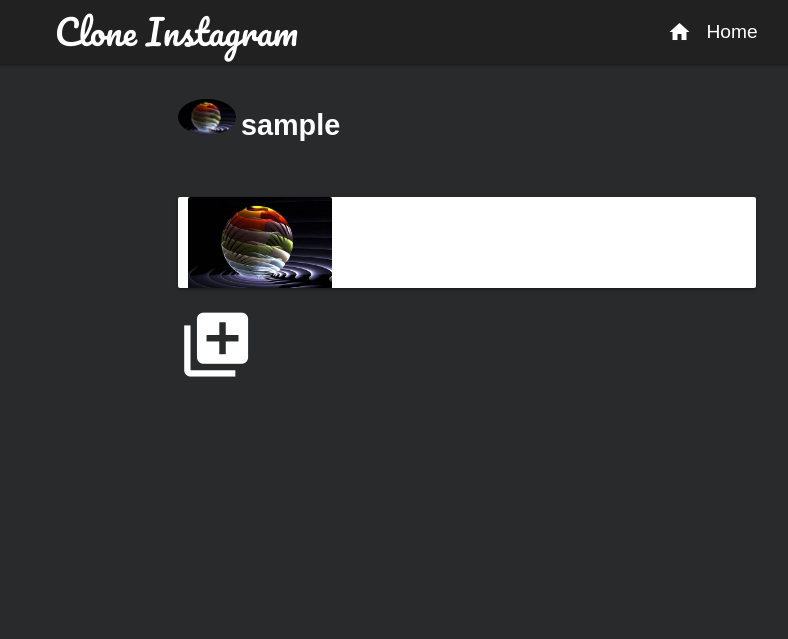
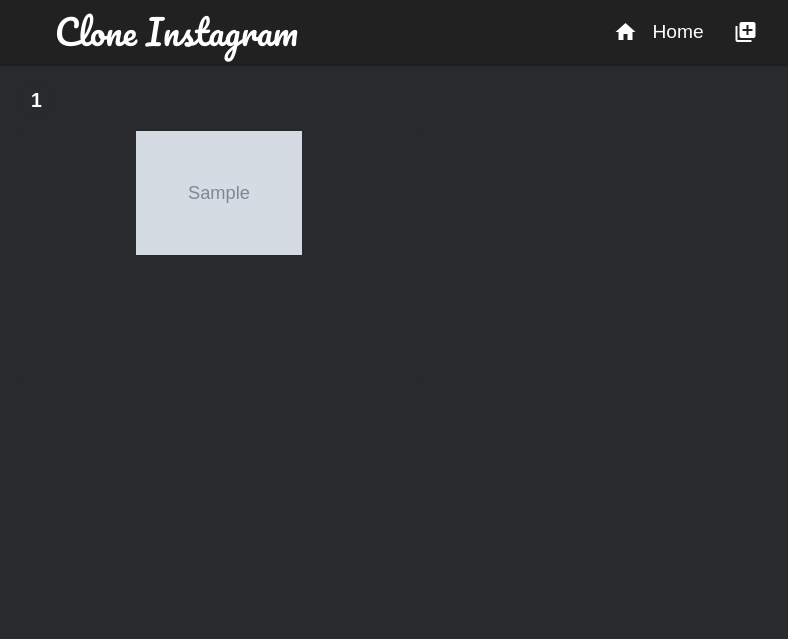
Before and after one commit to MatthiasPELLACOEUR/project-clone-instagram, a PHP site: page /profile/profile-user.php in a window 1280 px wide. Shown: the top 639 px of the page, without its empty margins (173-961 px from the left). Run offline with PHP 8.4, Linux system fonts and the light colour scheme; the visitor is signed in with stand-in values (Sample User, id 1); tables that the repository leaves empty or names only in its code hold one stand-in row (values such as "Sample post"); grey boxes marked "Sample" are stand-in pictures; data that the repository does not hold is empty.

Commit message:
modified css + finished add photos + in process profile-user

```diff
--- a/css/style.css
+++ b/css/style.css
@@ -137,17 +137,29 @@ section {
     width:10%;
     margin-top: 15px;
 }
-#imgregprofile{
-    max-width: 25%;
-    max-height: 25%;
-    margin-top: 50px;
-    margin-left: 10px;
-    margin-right: 10px;
-    margin-bottom: 10px;
+.line-photos {
+    display: flex;
+    flex-direction: row;
+}
+.chip-profile{
+    background-color: rgb(41, 42, 44);
+}
+.photos-profile {
+    margin-right: 25px;
+    background-color:rgb(41, 42, 44);
+    box-shadow:  0 0px 0px 0 rgba(0,0,0,0), 0 0px 0px 0px rgba(0,0,0,0), 0 0px 0px 0 rgba(0,0,0,0);
+    -webkit-box-shadow: 0 0px 0px 0 rgba(0,0,0,0), 0 0px 0px 0px rgba(0,0,0,0), 0 0px 0px 0 rgba(0,0,0,0);
+}
+.imgregprofile{
+    max-width: 60%;
+    margin-right: 0px!important;
 }
 #nicknameprofile{
     font-weight: bold;
-    text-align: center important!;
+    color: white;
     font-size: 1.5em;
-
 }
+.max-width{
+    max-width: 80%!important;
+    max-height: 50%!important;
+}
--- a/js/main.js
+++ b/js/main.js
@@ -2,7 +2,7 @@
     var instances = M.Dropdown.init(elems, options);
     var instance = M.Dropdown.getInstance(elem)
     elems.addEventListener('click', function(e){
-        console.log('mes couilles');
+        // console.log('mes couilles');
 
         // instance.open()
     })
--- a/login.php
+++ b/login.php
@@ -24,7 +24,7 @@ if(isset($_POST['formConnect'])){
         $erreur = 'All fields must be completed.';
     }
 
-}
+};
 
 ?>
 
@@ -49,7 +49,7 @@ if(isset($_POST['formConnect'])){
             <br><br><br>
             <form action="" method="post">
                 <label for="nickname">Nickname :</label><input type="text" name="nicknameConnect" class="input-yellow" value="<?php if(isset($nickname)) { echo $nickname; }?>"><br>
-                <!-- <label for="mail">Mail :</label><input type="email" name="mail" class="input-red" value="<?php if(isset($mail)) { echo $mail; }?>"><br> -->
+                <!-- <label for="mail">Mail :</label><input type="email" name="mail" class="input-red" value=""><br> -->
                 <label for="password">Password :</label><input type="password" name="passwordConnect" class="input-pink"><br>
                 <label for="register">Haven't an account ? </label>
                     <a href="/register.php">Register!</a>
@@ -58,6 +58,7 @@ if(isset($_POST['formConnect'])){
                 </button>
             </form>
             <?php
+
                 if(isset($erreur)){
                     echo '<font color="red">'.$erreur.'</font>';
                 }
--- a/partials/footer.php
+++ b/partials/footer.php
@@ -11,4 +11,3 @@
 <script href="/js/materialize.min.js"></script>
 <script src="https://cdnjs.cloudflare.com/ajax/libs/jquery/3.5.1/jquery.min.js"></script>
 <script href="/js/main.js"></script>
-</script>
--- a/partials/header.php
+++ b/partials/header.php
@@ -18,7 +18,13 @@
                 <div class="nav-wrapper grey darken-4 col s12 offset-s1 col m7 offset-m2">
                     <span class="appname white-text text-darken-2 ">Clone Instagram</span>
                     <ul class="right hide-on-med-and-down ">
-                    <li><a href="../index.php" class="linkindex grey darken-4"><i class="material-icons left">home</i>Home</a></li>
+                        <li><a href="../index.php" class="linkindex grey darken-4"><i class="material-icons left">home</i>Home</a></li>
+                        <li><a href="../profile/add-photos.php" id="btnaddphoto"><i class="medium material-icons white-text center-align">add_to_photos</i></a></li>
+                    </ul>
+                    <ul class="right hide-on-large-only">
+                        <li><a href="../index.php" class="linkindex grey darken-4"><i class="material-icons left">home</i></a></li>
+                        <li><a href="../profile/add-photos.php" id="btnaddphoto"><i class="medium material-icons white-text center-align">add_to_photos</i></a></li>
+
                     </ul>
                 </div>
             </nav>
--- a/profile/profile-user.php
+++ b/profile/profile-user.php
@@ -1,8 +1,23 @@
 <?php
 session_start();
+
+require '../connection.php';
+
+if ($_SESSION['nickname'] == TRUE) {
+    $username = '<li><a href="./profile/profile-user.php" class="linkprofile">' . $_SESSION['nickname'] . '</a></li>';
+} else {
+    header('Location: ./login.php');
+}
+
+$reqPhotos = $bdd->query('SELECT photos.*, users.* FROM photos INNER JOIN users ON photos.user_id = users.id WHERE photos.user_id ='.$_SESSION['id'].'');
+
+$photos = $reqPhotos->fetchAll();
+
+
 ?>
 <!DOCTYPE html>
 <html lang="en">
+
     <head>
         <meta charset="UTF-8">
     <meta name="viewport" content="width=device-width, initial-scale=1.0">
@@ -12,6 +27,7 @@ session_start();
     <link rel="stylesheet" href="../css/style.css">
     <title>Profile</title>
 </head>
+
 <body>
     <header>
         <?php
@@ -20,23 +36,25 @@ session_start();
     </header>
     <section>
         <div class="container">
-        <div class="row">
-            <div class="col s12 m12">
+            <div class="main">
+
                     <!-- mis à jour avec une req php avec recup des variables -->
-                <div class=profile-card>
-                <img class="profilephoto circle responsive-img" src="../pictures/divers1.jfif" alt="photo-profile">
-                <span class="card-title" id="nicknameprofile"><?=$_SESSION['nickname']?></span>
-                </div>
-                <!-- insert into table photos et affichage et mis à jour suivant ces requetes -->
-                <div class="card">
-                    <div id="imgregprofile" class="card-image">
-                        <a href="../photos/photo.php"><img   src="../pictures/divers1.jfif"></a>
+                    <div class="chip chip-profile">
+                        <!-- <img src="../pictures/<?php echo $photo['urlphoto'] ?>" alt="Contact Person"> -->
+                        <span class="card-title" id="nicknameprofile"><?= $_SESSION['nickname'] ?></span>
                     </div>
 
+                    <div class="col s12 m6 item-card line-photos">
+                    <?php foreach ($photos as $photo) : ?>
+                        <!-- insert into table photos et affichage et mis à jour suivant ces requetes -->
+                        <div class="card photos-profile">
+                                <a href="../photos/photo.php">
+                                <img class="max-width" src="../pictures/<?php echo $photo['urlphoto'] ?>">
+                                </a>
                         </div>
-                <a href="../profile/add-photos.php" id="btnaddphoto" ><i class="medium material-icons white-text center-align">add_to_photos</i></a>
+                    <?php endforeach; ?>
                     </div>
-        <div>
+            </div>
         </div>
     </section>
     <footer>
@@ -47,4 +65,5 @@ session_start();
     <script href="./js/materialize.min.js"></script>
     <script href="./js/main.js"></script>
 </body>
+
 </html>
```
Also changed, not shown: index.php (+4 -16 lines), partials/bdd-queries.php (added, +16 -0 lines), photos/photo.php (+11 -25 lines), profile/add-photos.php (+5 -13 lines), profile/upload-photos.php (+15 -6 lines), pictures/2005.JPG (added), pictures/PP_2020.jpg (renamed from pictures/PP_2020.jpeg), pictures/profile_pictures/profile_picture_by_default.png (added). Lines whose indentation alone changed are shown as unchanged.
